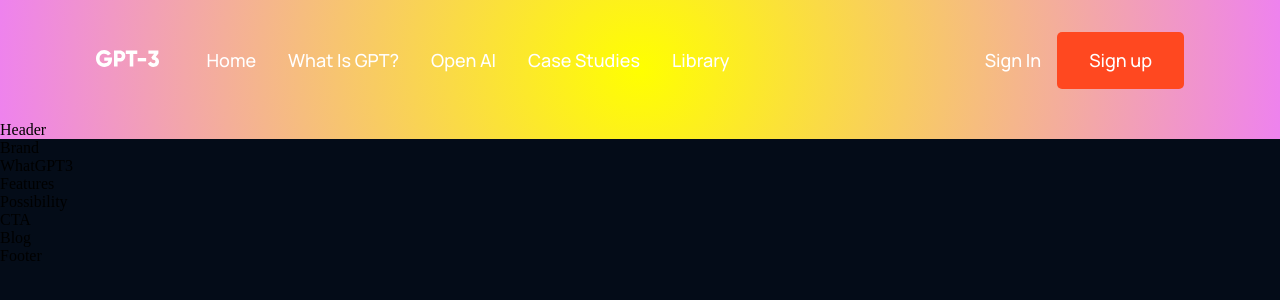
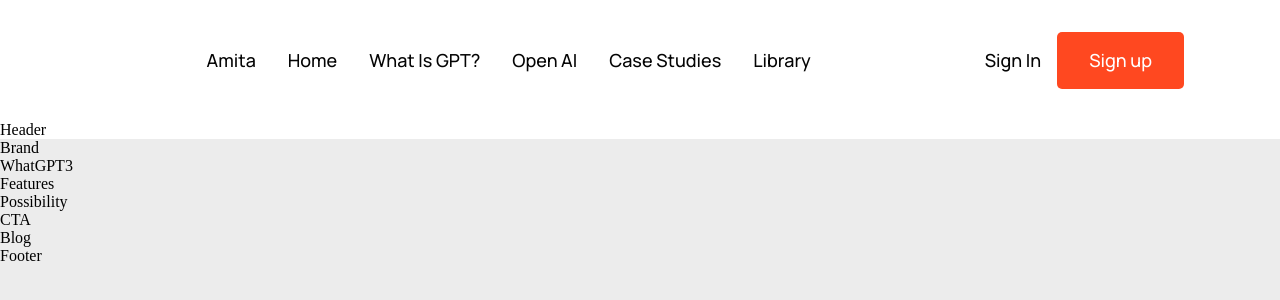
Before and after one commit to Enkhdavaa/EUEventManager, a React (Create React App) app: page / in a window 1280 px wide. Shown: the top 300 px of the page. Built offline with nearby package versions, Linux system fonts and the light colour scheme.

Commit message:
changed background color and fonts for menu in navbar

```diff
--- a/src/App.css
+++ b/src/App.css
@@ -12,6 +12,10 @@
 a {
     color: unset;
     text-decoration: none;
+}
+
+.white__header {
+    background: white;
 }
 
 .gradient__bg {
@@ -29,7 +33,7 @@
     background:-ms-radial-gradient(circle at 50% 50%, rgba(255, 255, 0, 1) 0%, rgba(238, 130, 238, 1) 100%);
 
     /* global 92%+ browsers support */
-    background:radial-gradient(circle at 50% 50%, rgba(255, 255, 0, 1) 0%, rgba(238, 130, 238, 1) 100%);
+    background:radial-gradient(circle at 50% 50%, rgb(255, 255, 22) 0%, rgba(238, 130, 238, 1) 100%);
 
 }
 
@@ -51,6 +55,11 @@
 .scale-down-center {
 	-webkit-animation: scale-down-center 0.4s cubic-bezier(0.250, 0.460, 0.450, 0.940) both;
 	        animation: scale-down-center 0.4s cubic-bezier(0.250, 0.460, 0.450, 0.940) both;
+}
+
+.scale-up-center {
+	-webkit-animation: scale-up-center 0.4s cubic-bezier(0.390, 0.575, 0.565, 1.000) both;
+	        animation: scale-up-center 0.4s cubic-bezier(0.390, 0.575, 0.565, 1.000) both;
 }
 
 /* ----------------------------------------------
@@ -86,6 +95,40 @@
     }
 }
 
+/* ----------------------------------------------
+ * Generated by Animista on 2022-10-16 22:7:17
+ * Licensed under FreeBSD License.
+ * See http://animista.net/license for more info.
+ * w: http://animista.net, t: @cssanimista
+ * ---------------------------------------------- */
+
+/**
+ * ----------------------------------------
+ * animation scale-up-center
+ * ----------------------------------------
+ */
+@-webkit-keyframes scale-up-center {
+    0% {
+        -webkit-transform: scale(0.5);
+                transform: scale(0.5);
+    }
+    100% {
+        -webkit-transform: scale(1);
+                transform: scale(1);
+    }
+}
+@keyframes scale-up-center {
+    0% {
+        -webkit-transform: scale(0.5);
+                transform: scale(0.5);
+    }
+    100% {
+        -webkit-transform: scale(1);
+                transform: scale(1);
+    }
+}
+
+
 @media screen and (max-width: 700px) {
     .section__padding {
         padding: 4rem;
--- a/src/App.js
+++ b/src/App.js
@@ -7,7 +7,7 @@
 const App = () => {
   return (
     <div className="App">
-      <div className="gradient__bg">
+      <div className="white__header">
         <Navbar />
         <Header />
       </div>
--- a/src/components/navbar/Navbar.js
+++ b/src/components/navbar/Navbar.js
@@ -6,6 +6,8 @@
 const Menu = () => {
     return (
         <>
+            <p><a href="#blog">Amita</a></p>
+
             <p><a href="#home">Home</a></p>
             <p><a href="#wgpt3">What is GPT?</a></p>
             <p><a href="#possibility">Open AI</a></p>
@@ -35,11 +37,11 @@
             </div>
             <div className="gpt3__navbar-menu">
                 {toggleMenu
-                    ? <RiCloseLine color="#fff" size={27} onClick={() => setToggleMenu(false)} />
-                    : <RiMenu3Line color="#fff" size={27} onClick={() => setToggleMenu(true)} />
+                    ? <RiCloseLine color="#000" size={27} onClick={() => setToggleMenu(false)} />
+                    : <RiMenu3Line color="#000" size={27} onClick={() => setToggleMenu(true)} />
                 }
                 {toggleMenu && (
-                    <div className="gpt3__navbar-menu_container scale-down-center">
+                    <div className="gpt3__navbar-menu_container scale-up-center">
                         <div className="gpt3__navbar-menu_container-links">
                             <Menu />
                             <div className="gpt3__navbar-menu_container-links-sign">
--- a/src/components/navbar/navbar.css
+++ b/src/components/navbar/navbar.css
@@ -36,7 +36,7 @@
 .gpt3__navbar-links-container p,
 .gpt3__navbar-sign p,
 .gpt3__navbar-links_container p {
-    color: #fff;
+    color: rgb(4, 4, 4);
     font-family: var(--font-family);
     font-weight: 500;
     font-size: 18px;
--- a/src/index.css
+++ b/src/index.css
@@ -6,7 +6,8 @@
   --gradient-text: linear-gradient(89.97deg, #AE67FA 1.84%, #F49867 102.67%);
   --gradient-bar: linear-gradient(103.22deg, #AE67FA -13.86%, #F49867 99.55%);
 
-  --color-bg: #040C18;
+  --color-menu : #031B34;
+  --color-bg: #ececec;
   --color-footer : #031B34;
   --color-blog: #042c54;
   --color-text: #81AFDD;
```
